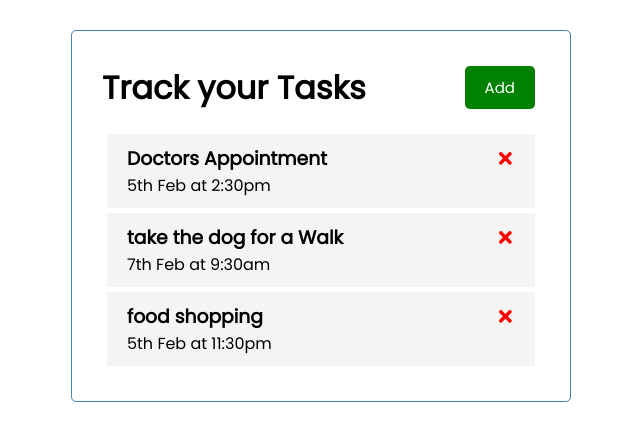
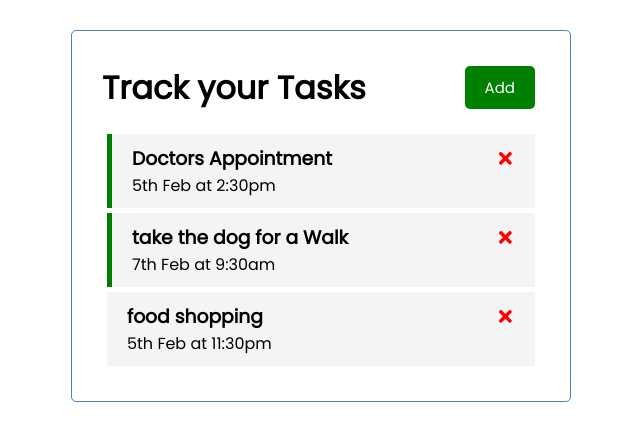
Before and after one commit to martinmaguire89/react-task-tracker, a React (Create React App) app: page / in a window 1280 px wide. Shown: the top 440 px of the page, without its empty margins (319-959 px from the left). Built offline with nearby package versions, Linux system fonts and the light colour scheme; the HTML template or start-up script is replaced by a standard one.

Commit message:
reminder task added to app.js

```diff
--- a/src/App.js
+++ b/src/App.js
@@ -30,10 +30,23 @@
     setTasks(tasks.filter((task) => task.id !== id));
   };
 
+  //Toggle Reminder
+  const toggleReminder = (id) => {
+    setTasks(
+      tasks.map((task) =>
+        task.id === id ? { ...task, reminder: !task.reminder } : task
+      )
+    );
+  };
+
   return (
     <div className="container">
       <Header />
-      <Tasks tasks={tasks} onDelete={deleteTask} />
+      {tasks.length > 0 ? (
+        <Tasks tasks={tasks} onDelete={deleteTask} onToggle={toggleReminder} />
+      ) : (
+        'No Task to show'
+      )}
     </div>
   );
 }
--- a/src/components/Task.js
+++ b/src/components/Task.js
@@ -1,8 +1,11 @@
 import { FaTimes } from 'react-icons/fa';
 
-const Task = ({ task, onDelete }) => {
+const Task = ({ task, onDelete, onToggle }) => {
   return (
-    <div className="task">
+    <div
+      className={`task ${task.reminder ? 'reminder' : ''}`}
+      onDoubleClick={() => onToggle(task.id)}
+    >
       <h3>
         {task.text}{' '}
         <FaTimes
--- a/src/components/Tasks.js
+++ b/src/components/Tasks.js
@@ -1,11 +1,16 @@
 import Task from './Task';
 
-const Tasks = ({ tasks, onDelete }) => {
+const Tasks = ({ tasks, onDelete, onToggle }) => {
   return (
     <>
       {' '}
       {tasks.map((task) => (
-        <Task key={task.id} task={task} onDelete={onDelete} />
+        <Task
+          key={task.id}
+          task={task}
+          onDelete={onDelete}
+          onToggle={onToggle}
+        />
       ))}
     </>
   );
```
